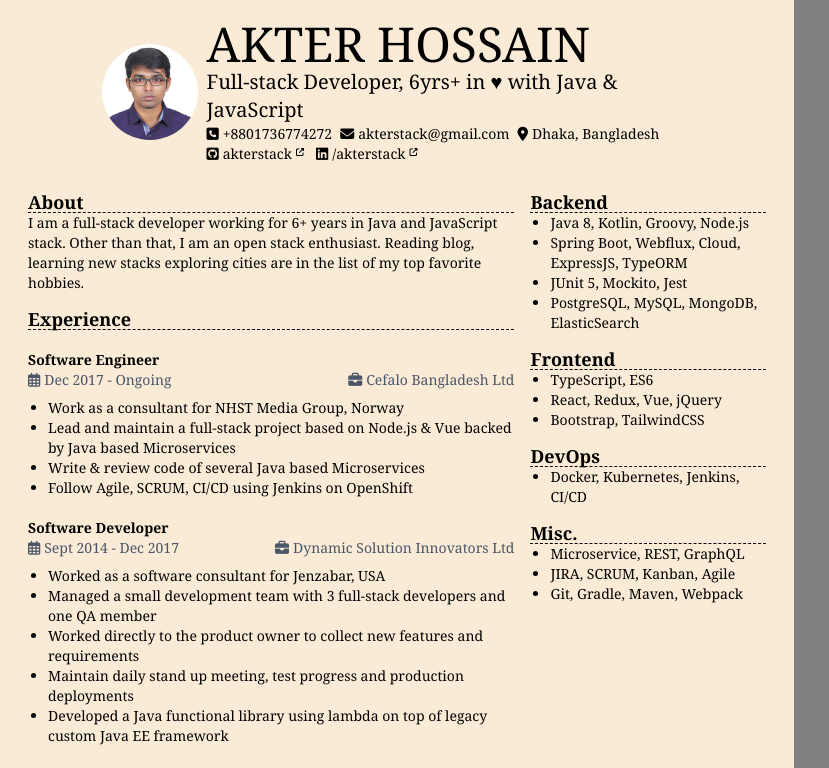
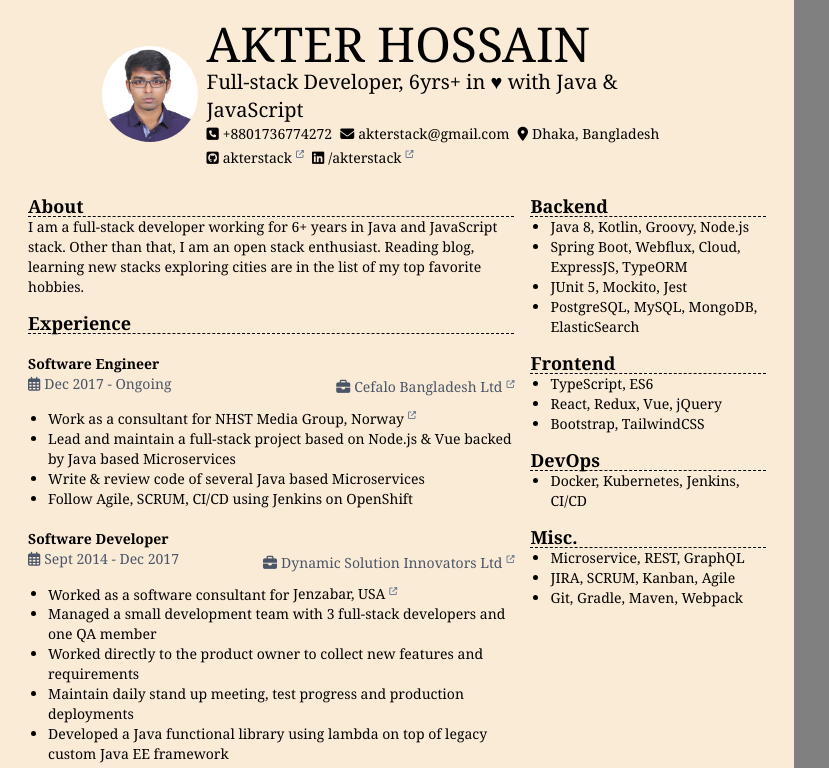
Before and after one commit to akterstack/rezume, a React app: page / in a window 1280 px wide. Shown: the top 768 px of the page, without its empty margins (0-829 px from the left). Built offline with nearby package versions, Linux system fonts and the light colour scheme.

Commit message:
replace superscript and external link icon with css

```diff
--- a/src/assets/base.css
+++ b/src/assets/base.css
@@ -22,12 +22,18 @@ ul {
   @apply .ml-5;
 }
 
-sup {
-  font-size: 8px;
+i[class*="fa-"] {
+  @apply .mr-1;
 }
 
-i[class*="fa-"] {
-  @apply .mr-1;
+a:after, a::after {
+  font-family: "FontAwesome";
+  content: "\f35d";
+  display: inline-block;
+  vertical-align: super;
+  font-weight: 900;
+  font-size: 8px;
+  @apply .pl-1 .text-gray-600
 }
 
 #main > div {
--- a/src/components/Masthead.tsx
+++ b/src/components/Masthead.tsx
@@ -45,9 +45,6 @@ export function Masthead() {
                   target="_blank"
                   rel="noopener noreferrer">
                   akterstack
-                  <sup>
-                    <i className="fas fa-external-link-alt pl-1" />
-                  </sup>
                 </a>
               </div>
               <div className="badge">
@@ -57,9 +54,6 @@ export function Masthead() {
                   target="_blank"
                   rel="noopener noreferrer">
                   /akterstack
-                  <sup>
-                    <i className="fas fa-external-link-alt pl-1" />
-                  </sup>
                 </a>
               </div>
             </div>
```
